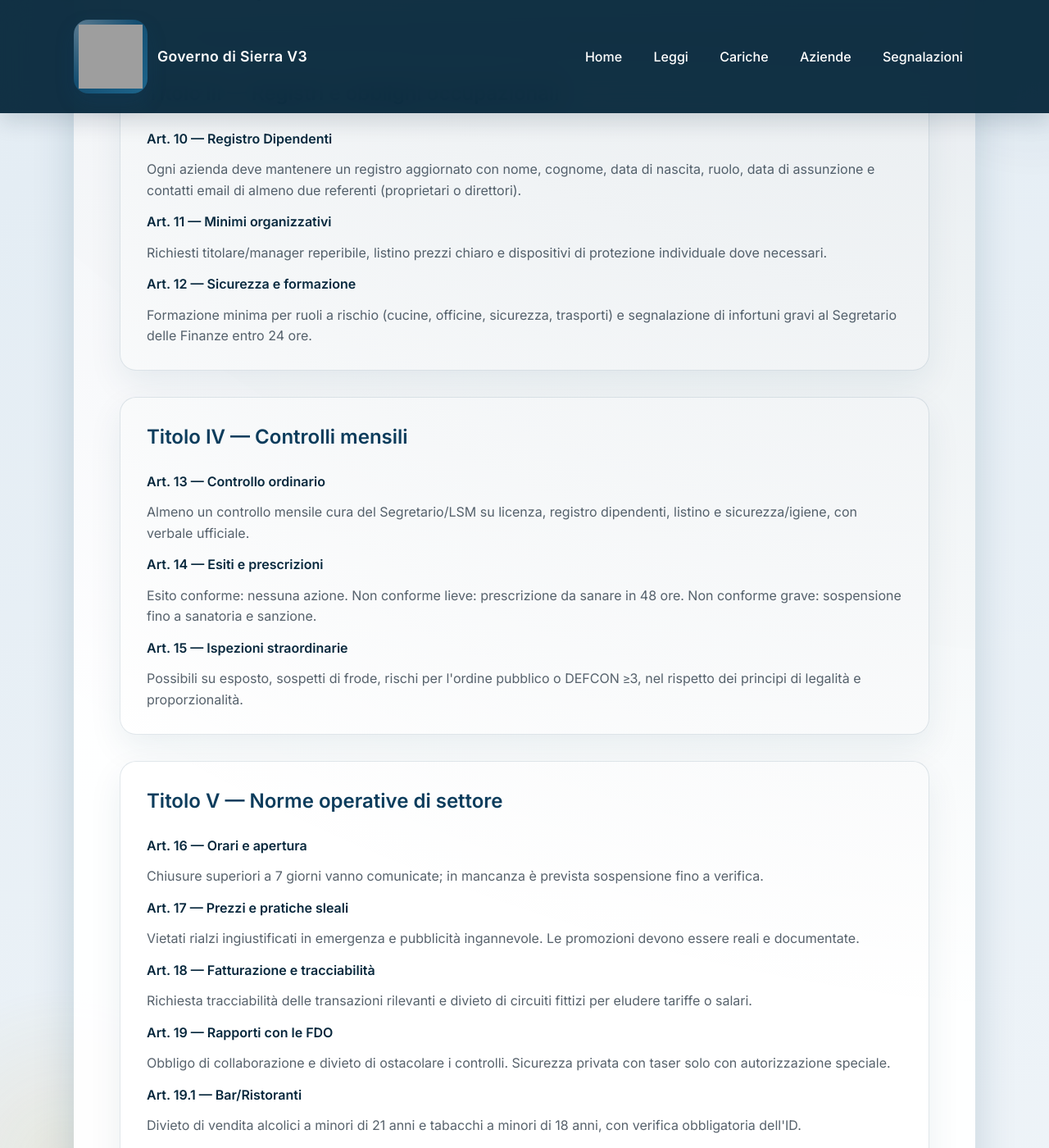
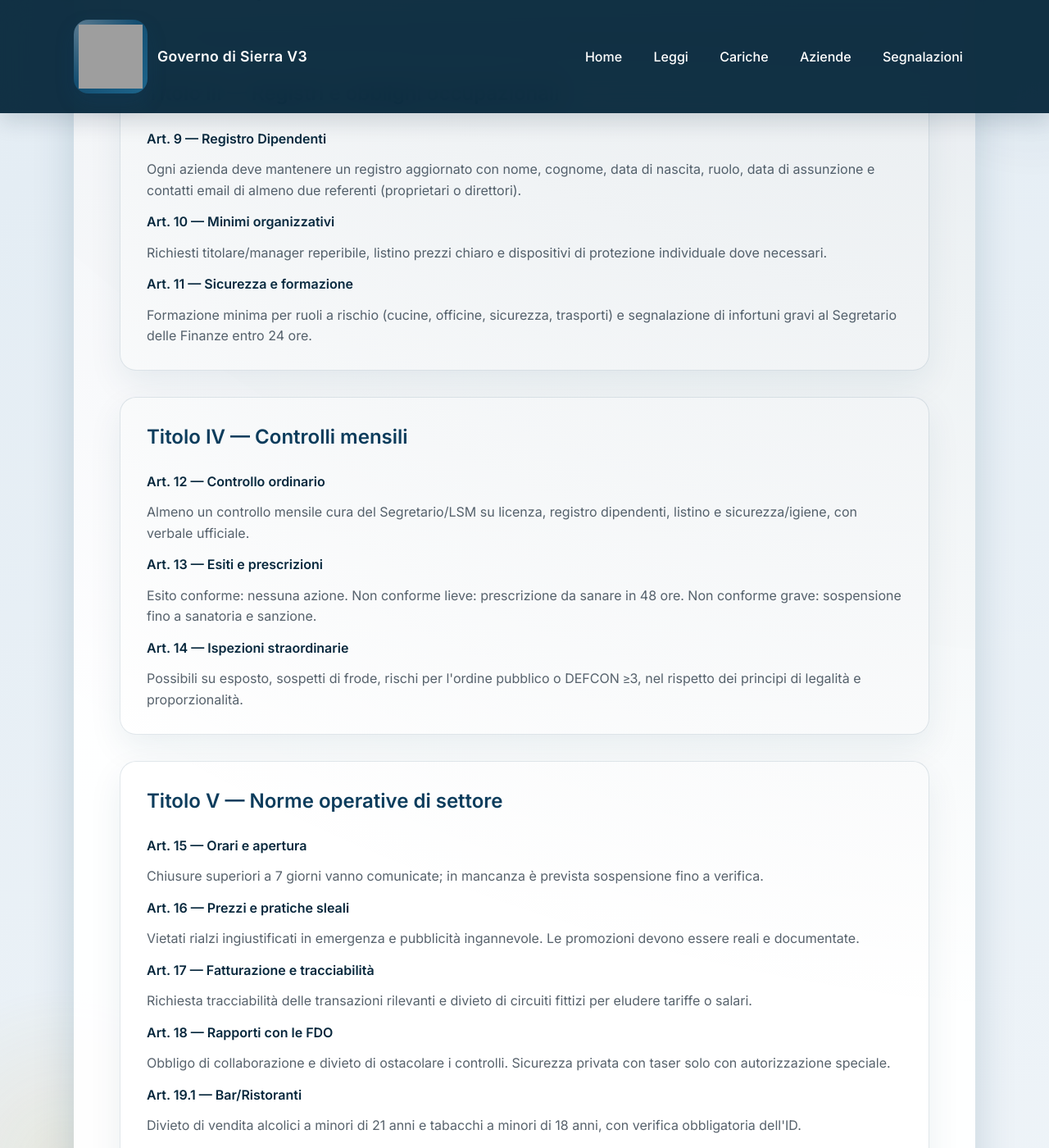
Before and after one commit to governo-sierra-v3/site, a Jekyll site: the page built from regolamento-attivita-private.md, in a window 1280 px wide and 1400 px high, scrolled down 2082 px. Shown: the whole window at 82% size. Built offline with Jekyll 4.4.1, drawn with Linux system fonts in a browser that asks for light colours; some of the changed text lies outside the part shown; grey boxes are pictures that could not be loaded.

Commit message:
Update regolamento-attivita-private.md

```diff
--- a/regolamento-attivita-private.md
+++ b/regolamento-attivita-private.md
@@ -91,11 +91,11 @@ description: Norme su licenze, obblighi e sanzioni per le imprese private della
 <section class="content-section">
   <h2>Titolo III — Registri e obblighi occupazionali</h2>
   <dl class="article-list">
-    <dt>Art. 10 — Registro Dipendenti</dt>
+    <dt>Art. 9 — Registro Dipendenti</dt>
     <dd>Ogni azienda deve mantenere un registro aggiornato con nome, cognome, data di nascita, ruolo, data di assunzione e contatti email di almeno due referenti (proprietari o direttori).</dd>
-    <dt>Art. 11 — Minimi organizzativi</dt>
+    <dt>Art. 10 — Minimi organizzativi</dt>
     <dd>Richiesti titolare/manager reperibile, listino prezzi chiaro e dispositivi di protezione individuale dove necessari.</dd>
-    <dt>Art. 12 — Sicurezza e formazione</dt>
+    <dt>Art. 11 — Sicurezza e formazione</dt>
     <dd>Formazione minima per ruoli a rischio (cucine, officine, sicurezza, trasporti) e segnalazione di infortuni gravi al Segretario delle Finanze entro 24 ore.</dd>
   </dl>
 </section>
@@ -115,13 +115,13 @@ description: Norme su licenze, obblighi e sanzioni per le imprese private della
 <section class="content-section">
   <h2>Titolo V — Norme operative di settore</h2>
   <dl class="article-list">
-    <dt>Art. 16 — Orari e apertura</dt>
+    <dt>Art. 15 — Orari e apertura</dt>
     <dd>Chiusure superiori a 7 giorni vanno comunicate; in mancanza è prevista sospensione fino a verifica.</dd>
-    <dt>Art. 17 — Prezzi e pratiche sleali</dt>
+    <dt>Art. 16 — Prezzi e pratiche sleali</dt>
     <dd>Vietati rialzi ingiustificati in emergenza e pubblicità ingannevole. Le promozioni devono essere reali e documentate.</dd>
-    <dt>Art. 18 — Fatturazione e tracciabilità</dt>
+    <dt>Art. 17 — Fatturazione e tracciabilità</dt>
     <dd>Richiesta tracciabilità delle transazioni rilevanti e divieto di circuiti fittizi per eludere tariffe o salari.</dd>
-    <dt>Art. 19 — Rapporti con le FDO</dt>
+    <dt>Art. 18 — Rapporti con le FDO</dt>
     <dd>Obbligo di collaborazione e divieto di ostacolare i controlli. Sicurezza privata con taser solo con autorizzazione speciale.</dd>
     <dt>Art. 19.1 — Bar/Ristoranti</dt>
     <dd>Divieto di vendita alcolici a minori di 21 anni e tabacchi a minori di 18 anni, con verifica obbligatoria dell'ID.</dd>
```
Also changed, not shown: other parts of regolamento-attivita-private.md (+8 -8 lines).
